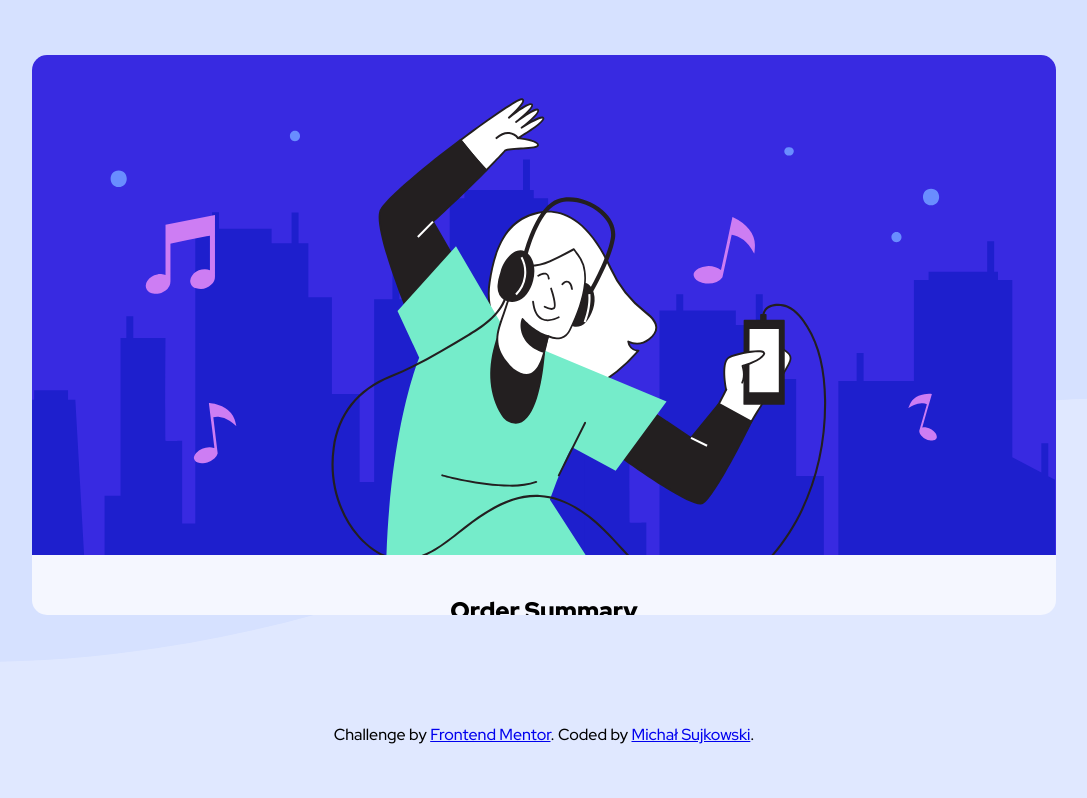
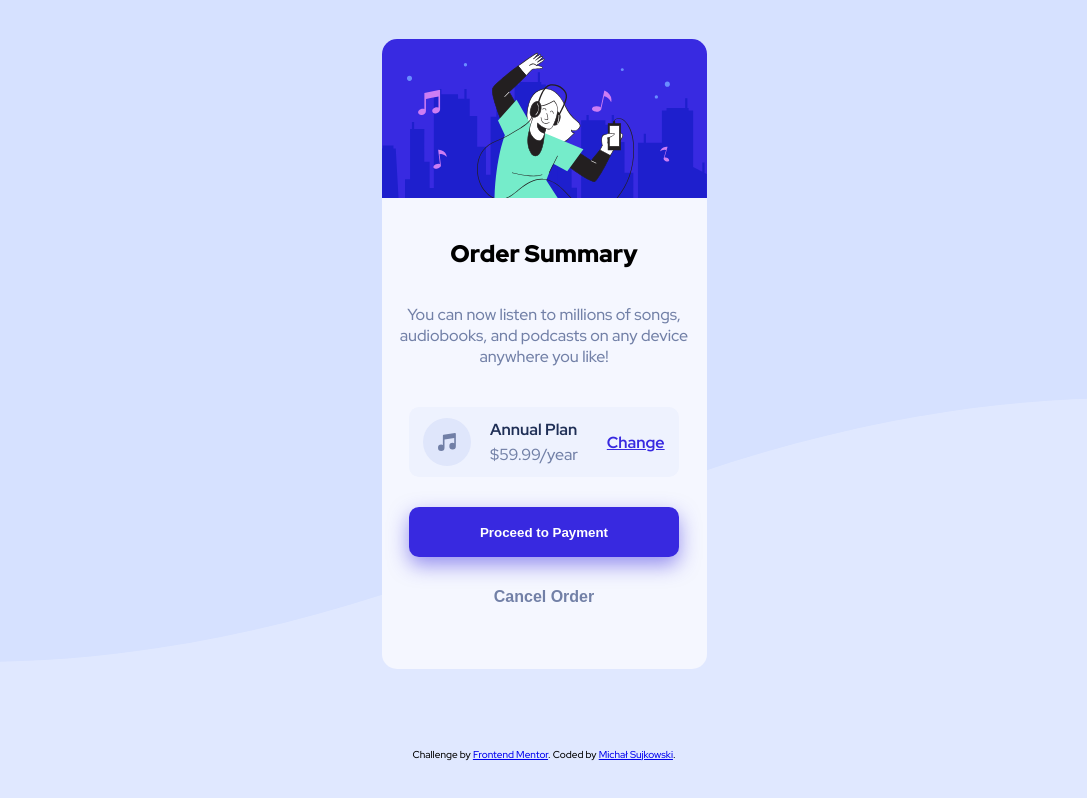
Before and after one commit to MichalSujkowski/order-summary-component, a plain HTML site: page index.html in a window 1280 px wide. Shown: the whole page, without its empty margins (96-1183 px from the left). Drawn offline with Linux system fonts and the light colour scheme.

Commit message:
css change, add hover elements, change % to pixel

```diff
--- a/style.css
+++ b/style.css
@@ -3,7 +3,7 @@
 
 :root {
     --bgc-blue: rgb(224, 232, 255);
-    --btn-blue: hsl(245, 75%, 52%);
+    --btn-blue: rgb(56, 41, 224);
     --very-pale-blue: hsl(225, 100%, 98%);
     --desaturated-blue: hsl(224, 23%, 55%);
     --dark-blue: hsl(223, 47%, 23%);
@@ -16,7 +16,6 @@
 }
 
 body {
-    font-family: 'Red Hat Display', sans-serif;
     background-color: var(--bgc-blue);
     display: flex;
     justify-content: space-around;
@@ -28,12 +27,15 @@ body {
     background-size: contain;
     width: 100vw;
     height: 100vh;
+}
 
+html {
+    font-family: 'Red Hat Display', sans-serif;
 }
 
 .wrapper {
-    width: 80%;
-    height: 70%;
+    width: 325px;
+    height: 630px;
     background-color: var(--very-pale-blue);
     overflow: hidden;
     border-radius: 15px;
@@ -67,9 +69,9 @@ img.image {
 }
 
 .plan {
-    width: 90%;
+    width: 270px;
     height: 70px;
-    background-color: rgb(224, 232, 255);
+    background-color: rgb(238, 242, 254);
     display: flex;
     justify-content: space-around;
     align-items: center;
@@ -86,7 +88,7 @@ img.image {
 }
 
 .plan-price p:nth-child(1) {
-    font-size: 18px;
+    font-size: 16px;
     color: var(--dark-blue);
     font-weight: 700;
     padding: 2px 0;
@@ -109,3 +111,41 @@ img.image {
     color: var(--dark-blue);
     text-decoration: none;
 }
+
+.proceed {
+    display: block;
+    background-color: var(--btn-blue);
+    width: 270px;
+    height: 50px;
+    border-radius: 10px;
+    border: none;
+    box-shadow: 0px 8px 20px rgba(56, 41, 224, 0.5);
+    margin-bottom: 15px;
+    margin-top: 10px;
+    color: #fff;
+    font-weight: 900;
+    cursor: pointer;
+}
+
+.proceed:hover {
+    background-color: var(--desaturated-blue);
+}
+
+.cancel {
+    width: 270px;
+    height: 50px;
+    border-style: none;
+    background-color: transparent;
+    font-weight: 700;
+    color: var(--desaturated-blue);
+    font-size: 16px;
+    cursor: pointer;
+}
+
+.cancel:hover {
+    color: var(--dark-blue)
+}
+
+.attribution {
+    font-size: 10px;
+}
```
